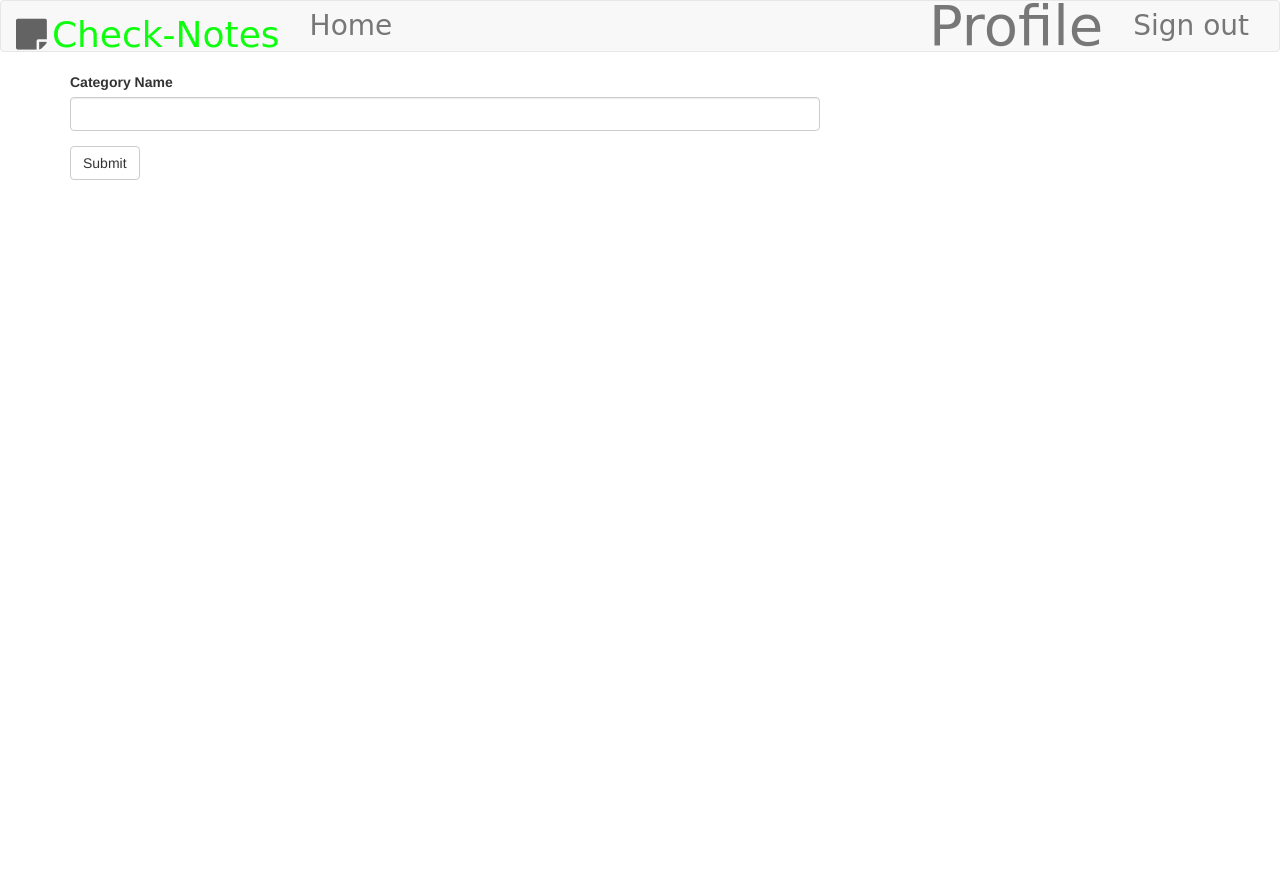
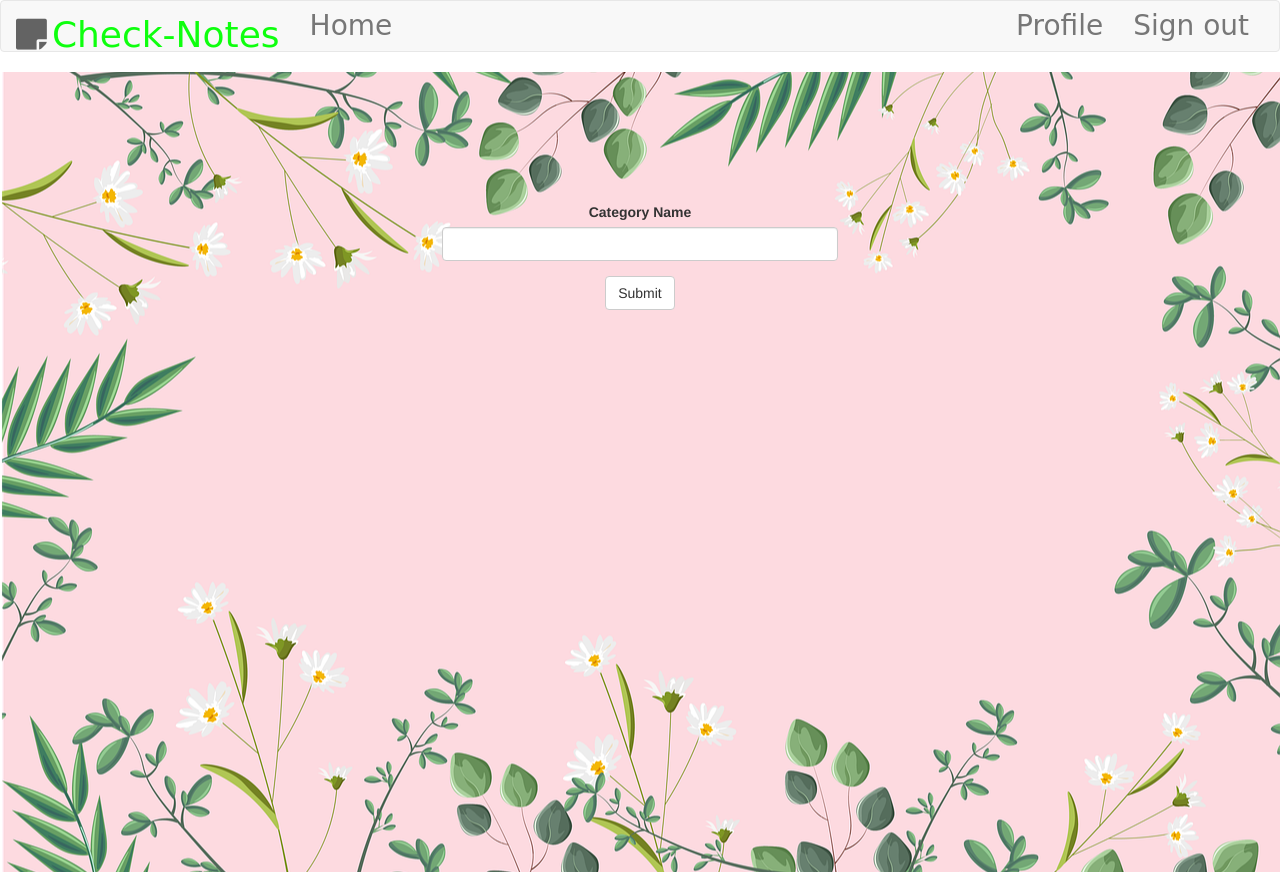
Before and after one commit to tonyguthiga/check-notes, a Flask app: page /1/add/category in a window 1280 px wide. Before the commit the page ends 180 px from the top, so only its background shows below. Run offline with Flask 2, Linux system fonts and the light colour scheme; the visitor is signed in with stand-in values (Sample User, id 1); data comes from the database, SQL or seed files in the repository; some libraries are stand-ins or nearby versions; some web fonts are replaced.

Commit message:
add styling to form templates

```diff
--- a/app/static/styles.css
+++ b/app/static/styles.css
@@ -1,4 +1,5 @@
 .home{
+  height: 100vh;
   background-image: url("../static/images/bg-3.jpg");
   background-repeat: no-repeat;
   background-position: center;
--- a/app/templates/category.html
+++ b/app/templates/category.html
@@ -3,7 +3,7 @@
 
 {% block content %}
 <h4>
-    <a class="btn btn-primary" href="/category/new-note/{{category.id}}">
+    <a class="btn btn-success" href="/category/new-note/{{category.id}}">
     <span class="glyphicon glyphicon-plus" aria-hidden="true"></span>Add Note</a>
 </h4>
 <div class="col-md-10-offset-1 col-sm-12">
--- a/app/templates/navbar.html
+++ b/app/templates/navbar.html
@@ -22,7 +22,7 @@
      </ul>
      <ul class="nav navbar-nav navbar-right">
        {% if current_user.is_authenticated %}
-       <li class="naming">
+       <li>
         <a href="{{url_for('main.profile',uname=current_user.username)}}" class="naming">Profile</a>
         </li>
        <li><a href="{{url_for('auth.logout')}}" class="naming">Sign out</a></li>
--- a/app/templates/new_category.html
+++ b/app/templates/new_category.html
@@ -2,9 +2,13 @@
 {% import 'bootstrap/wtf.html' as wtf %}
 
 {% block content %}
-<div class="container">
+<div class="container-fluid forms" style="text-align: center;">
     <div class="row">
-        <div class="col-xs-12 col-sm-12 col-md-8 col-lg-8 create-group">{{ wtf.quick_form(category_form) }}</div>
+    <div class="col-md-4"></div>
+    <div class="col-md-4 styler">
+        {{ wtf.quick_form(category_form) }}
+    </div>
+    <div class="col-md-4"></div>
     </div>
 </div>
 {% endblock %}
```
Also changed, not shown: app/templates/index.html (+4 -4 lines), app/templates/new_note.html (+7 -4 lines), app/templates/profile/profile.html (+4 -4 lines), app/templates/profile/update.html (+8 -2 lines).
